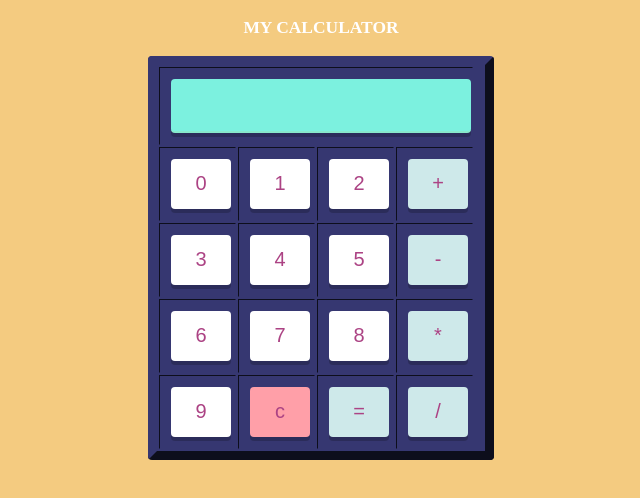
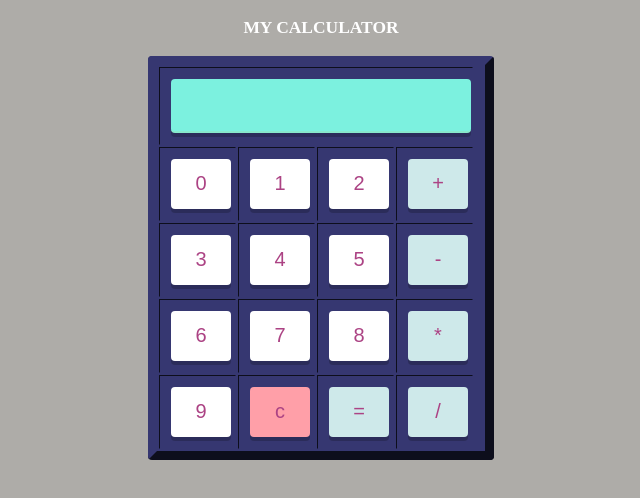
Before and after one commit to SakshiVats27/Calculator, a plain HTML site: page index.html in a window 1280 px wide. Shown: the whole page, without its empty margins (319-959 px from the left). Drawn offline with Linux system fonts and the light colour scheme.

Commit message:
Update style.css

```diff
--- a/style.css
+++ b/style.css
@@ -5,7 +5,7 @@
     background-color:#7cf1df;
   }
   body {
-   background-color:#f4cb80;
+   background-color:#aeaca8;
   }
   table {
    margin: auto;
```
